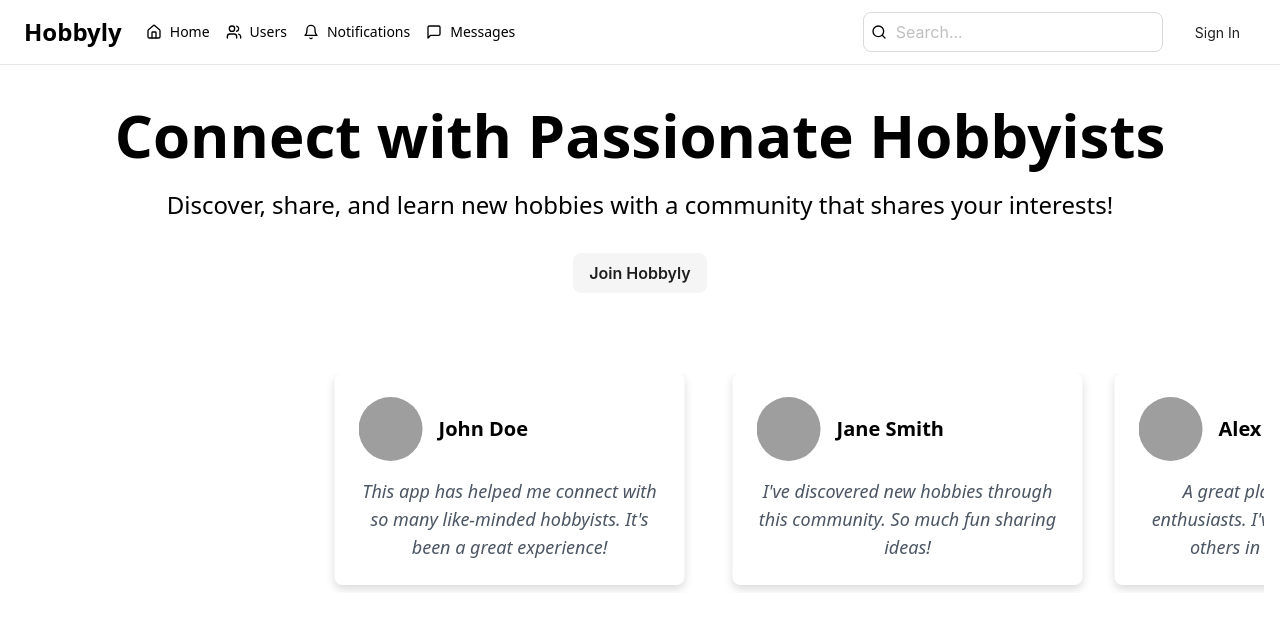
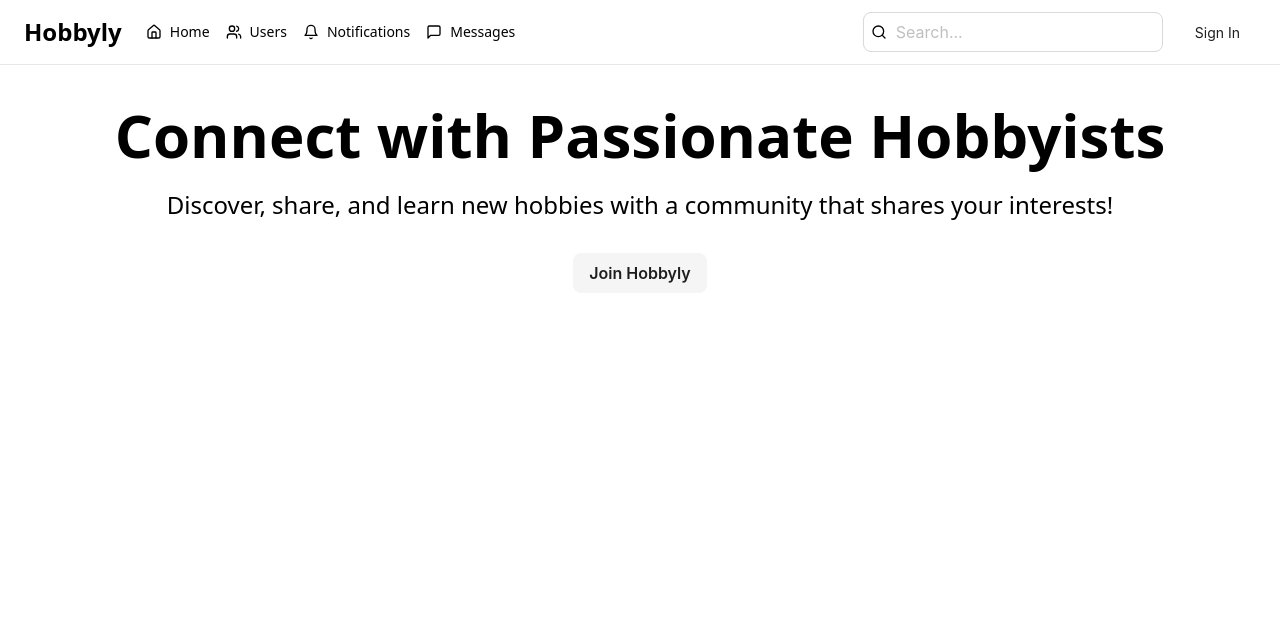
Before and after one commit to Megamind0407/social_app, a React (Vite) app in the folder frontend/: page / in a window 1280 px wide. Shown: the top 630 px of the page. Built offline with nearby package versions, Linux system fonts and the light colour scheme; grey boxes are pictures that could not be loaded.

Commit message:
update hero section

```diff
--- a/frontend/src/components/Hero.jsx
+++ b/frontend/src/components/Hero.jsx
@@ -1,112 +1,79 @@
 // eslint-disable-next-line no-unused-vars
 import React from 'react'
 import { Button } from 'antd'
-import { motion } from 'framer-motion';
+// import { motion } from 'framer-motion';
 
-const testimonials = [
-    {
-        id: 1,
-        name: 'John Doe',
-        image: 'https://images.pexels.com/photos/7752810/pexels-photo-7752810.jpeg?auto=compress&cs=tinysrgb&w=600',
-        testimonial: "This app has helped me connect with so many like-minded hobbyists. It's been a great experience!",
-    },
-    {
-        id: 2,
-        name: 'Jane Smith',
-        image: 'https://images.pexels.com/photos/4855373/pexels-photo-4855373.jpeg?auto=compress&cs=tinysrgb&w=600',
-        testimonial: "I've discovered new hobbies through this community. So much fun sharing ideas!",
-    },
-    {
-        id: 3,
-        name: 'Alex Johnson',
-        image: 'https://images.pexels.com/photos/91227/pexels-photo-91227.jpeg?auto=compress&cs=tinysrgb&w=1260&h=750&dpr=1',
-        testimonial: "A great platform for hobby enthusiasts. I've learned a lot from others in the community!",
-    },
-    {
-        id: 4,
-        name: 'Emily Davis',
-        image: 'https://images.pexels.com/photos/1065084/pexels-photo-1065084.jpeg?auto=compress&cs=tinysrgb&w=1260&h=750&dpr=1',
-        testimonial: "Finding people who share my passion for photography has been amazing. I love the creative challenges we share!",
-    },
-    {
-        id: 5,
-        name: 'Michael Brown',
-        image: 'https://images.pexels.com/photos/5920775/pexels-photo-5920775.jpeg?auto=compress&cs=tinysrgb&w=1260&h=750&dpr=1',
-        testimonial: "I finally found a place where I can geek out about woodworking. It's been inspiring and educational.",
-    },
-    {
-        id: 6,
-        name: 'Sophia Williams',
-        image: 'https://images.pexels.com/photos/774909/pexels-photo-774909.jpeg?auto=compress&cs=tinysrgb&w=1260&h=750&dpr=1',
-        testimonial: "The crafting tutorials and supportive community here are unmatched. It’s my favorite hobby space online!",
-    },
-    {
-        id: 7,
-        name: 'David Miller',
-        image: 'https://images.pexels.com/photos/834863/pexels-photo-834863.jpeg?auto=compress&cs=tinysrgb&w=600',
-        testimonial: "Being a gardening enthusiast, I love how easy it is to share tips and get advice from others.",
-    },
-    {
-        id: 8,
-        name: 'Olivia Garcia',
-        image: 'https://images.pexels.com/photos/1090387/pexels-photo-1090387.jpeg?auto=compress&cs=tinysrgb&w=600',
-        testimonial: "Joining the cooking groups here has been a delicious adventure. The shared recipes are incredible!",
-    },
-    {
-        id: 9,
-        name: 'Liam Wilson',
-        image: 'https://images.pexels.com/photos/709188/pexels-photo-709188.jpeg?auto=compress&cs=tinysrgb&w=1260&h=750&dpr=1',
-        testimonial: "Connecting with musicians who love composing as much as I do has been so fulfilling.",
-    },
-    {
-        id: 10,
-        name: 'Emma Martinez',
-        image: 'https://images.pexels.com/photos/3136340/pexels-photo-3136340.jpeg?auto=compress&cs=tinysrgb&w=1260&h=750&dpr=1',
-        testimonial: "I didn’t know there were so many model train enthusiasts out there. It feels great to connect!",
-    },
-];
+// const testimonials = [
+//     {
+//         id: 1,
+//         name: 'John Doe',
+//         image: 'https://images.pexels.com/photos/7752810/pexels-photo-7752810.jpeg?auto=compress&cs=tinysrgb&w=600',
+//         testimonial: "This app has helped me connect with so many like-minded hobbyists. It's been a great experience!",
+//     },
+//     {
+//         id: 2,
+//         name: 'Jane Smith',
+//         image: 'https://images.pexels.com/photos/4855373/pexels-photo-4855373.jpeg?auto=compress&cs=tinysrgb&w=600',
+//         testimonial: "I've discovered new hobbies through this community. So much fun sharing ideas!",
+//     },
+//     {
+//         id: 3,
+//         name: 'Alex Johnson',
+//         image: 'https://images.pexels.com/photos/91227/pexels-photo-91227.jpeg?auto=compress&cs=tinysrgb&w=1260&h=750&dpr=1',
+//         testimonial: "A great platform for hobby enthusiasts. I've learned a lot from others in the community!",
+//     },
+//     {
+//         id: 4,
+//         name: 'Emily Davis',
+//         image: 'https://images.pexels.com/photos/1065084/pexels-photo-1065084.jpeg?auto=compress&cs=tinysrgb&w=1260&h=750&dpr=1',
+//         testimonial: "Finding people who share my passion for photography has been amazing. I love the creative challenges we share!",
+//     },
+//     {
+//         id: 5,
+//         name: 'Michael Brown',
+//         image: 'https://images.pexels.com/photos/5920775/pexels-photo-5920775.jpeg?auto=compress&cs=tinysrgb&w=1260&h=750&dpr=1',
+//         testimonial: "I finally found a place where I can geek out about woodworking. It's been inspiring and educational.",
+//     },
+//     {
+//         id: 6,
+//         name: 'Sophia Williams',
+//         image: 'https://images.pexels.com/photos/774909/pexels-photo-774909.jpeg?auto=compress&cs=tinysrgb&w=1260&h=750&dpr=1',
+//         testimonial: "The crafting tutorials and supportive community here are unmatched. It’s my favorite hobby space online!",
+//     },
+//     {
+//         id: 7,
+//         name: 'David Miller',
+//         image: 'https://images.pexels.com/photos/834863/pexels-photo-834863.jpeg?auto=compress&cs=tinysrgb&w=600',
+//         testimonial: "Being a gardening enthusiast, I love how easy it is to share tips and get advice from others.",
+//     },
+//     {
+//         id: 8,
+//         name: 'Olivia Garcia',
+//         image: 'https://images.pexels.com/photos/1090387/pexels-photo-1090387.jpeg?auto=compress&cs=tinysrgb&w=600',
+//         testimonial: "Joining the cooking groups here has been a delicious adventure. The shared recipes are incredible!",
+//     },
+//     {
+//         id: 9,
+//         name: 'Liam Wilson',
+//         image: 'https://images.pexels.com/photos/709188/pexels-photo-709188.jpeg?auto=compress&cs=tinysrgb&w=1260&h=750&dpr=1',
+//         testimonial: "Connecting with musicians who love composing as much as I do has been so fulfilling.",
+//     },
+//     {
+//         id: 10,
+//         name: 'Emma Martinez',
+//         image: 'https://images.pexels.com/photos/3136340/pexels-photo-3136340.jpeg?auto=compress&cs=tinysrgb&w=1260&h=750&dpr=1',
+//         testimonial: "I didn't know there were so many model train enthusiasts out there. It feels great to connect!",
+//     },
+// ];
 
 
 export const Hero = () => {
     return (
-        <section className="h-screen flex flex-col mt-10 justify-start text-primary text-center px-4">
+        <section className="h-full flex flex-col mt-10 justify-start text-primary text-center px-4">
             <h1 className="text-5xl md:text-6xl font-extrabold leading-tight mb-6">Connect with Passionate Hobbyists</h1>
             <p className="text-xl md:text-2xl mb-8">Discover, share, and learn new hobbies with a community that shares your interests!</p>
             <div className='mb-20'>
-                <Button className="font-semibold"type="primary" color="default" variant="filled" size='large'>Join Hobbyly</Button>
-            </div>
-            <div className="relative overflow-x-hidden px-4 pb-2">
-                <motion.div
-                    className="flex items-center space-x-8"
-                    initial={{ x: "70%" }}
-                    animate={{ x: "-100%" }}
-                    whileHover={{ x: 0 }}
-                    transition={{
-                        repeat: Infinity,
-                        duration: 20,
-                        ease: "linear",
-                    }}
-                >
-                    {testimonials.map((testimonial) => (
-                        <div
-                            key={testimonial.id}
-                            className="min-w-[350px] bg-white p-6 rounded-lg shadow-lg mx-4"
-                            style={{
-                                boxShadow: "0 4px 10px rgba(0, 0, 0, 0.15)",
-                            }}
-                        >
-                            <div className="flex items-center mb-4">
-                                <img
-                                    src={testimonial.image}
-                                    alt={testimonial.name}
-                                    className="w-16 h-16 rounded-full object-cover mr-4"
-                                />
-                                <h3 className="text-xl font-semibold">{testimonial.name}</h3>
-                            </div>
-                            <p className="text-gray-600 italic text-lg">{testimonial.testimonial}</p>
-                        </div>
-                    ))}
-                </motion.div>
+                <Button className="font-semibold" type="primary" color="default" variant="filled" size='large'>Join Hobbyly</Button>
             </div>
         </section>
     )
```
